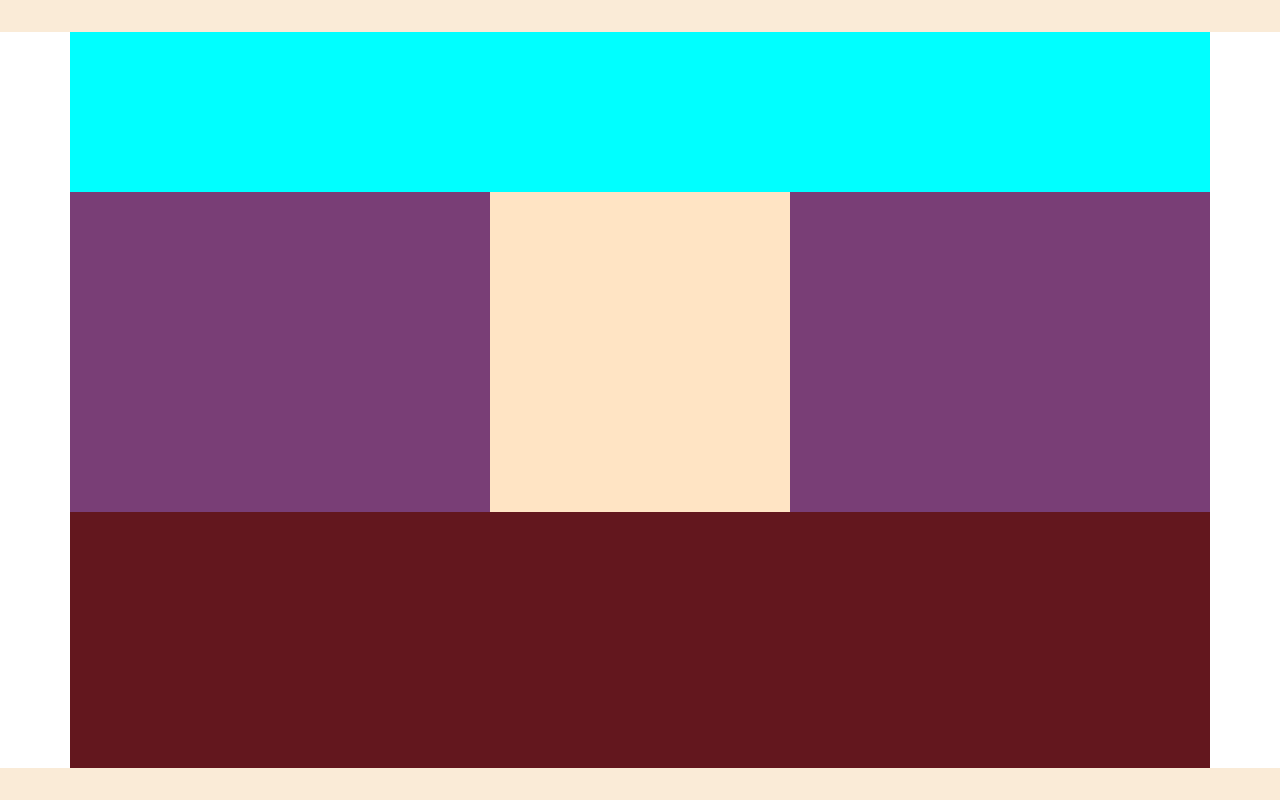
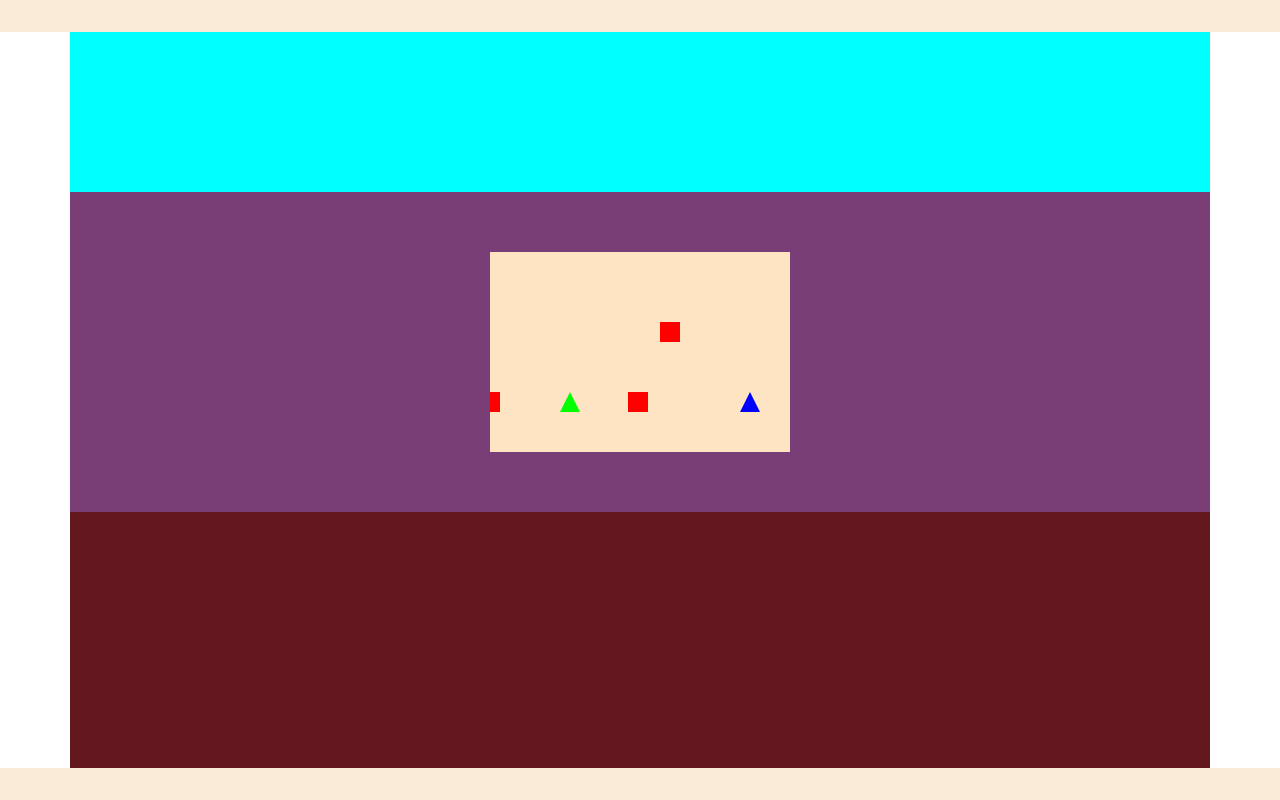
Before and after one commit to sumiship/ActionGame, a plain HTML site: page index.html in a window 1280 px wide. Drawn offline with nearby package versions, Linux system fonts and the light colour scheme.

Commit message:
[Canvas] enemies=>Create,Move

```diff
--- a/index.html
+++ b/index.html
@@ -31,10 +31,14 @@
         class="row"
         style="height: 40vh; background-color: rgb(121, 62, 118)"
       >
-        <div
+        <canvas
           class="view"
-          style="width: 300px; margin: 0 auto; background-color: bisque"
-        ></div>
+          width="300px"
+          height="200px"
+          style="margin: auto; background-color: bisque"
+        >
+          canvas not supported.
+        </canvas>
       </div>
       <div
         class="row"
--- a/js/main.js
+++ b/js/main.js
@@ -0,0 +1,128 @@
+"use strict";
+
+{
+  const canvas = document.querySelector("canvas");
+  // if (typeof canvas.getContext === "undefined") {
+  //   return;
+  // }
+  const ctx = canvas.getContext("2d");
+  ctx.translate(150, 100);
+
+  class Enemy {
+    constructor(x, y, shape, color) {
+      this.x = x;
+      this.y = y;
+      this.shape = shape;
+      this.color = color;
+    }
+    draw() {
+      switch (this.color) {
+        case "red":
+          ctx.fillStyle = "rgb(255,0,0)";
+          break;
+        case "green":
+          ctx.fillStyle = "rgb(0,255,0)";
+          break;
+        case "blue":
+          ctx.fillStyle = "rgb(0,0,255)";
+      }
+      switch (this.shape) {
+        case "circle":
+          ctx.beginPath();
+          ctx.arc(
+            this.x,
+            this.y,
+            10,
+            (0 * Math.PI) / 180,
+            (360 * Math.PI) / 180,
+            false
+          );
+          break;
+        case "square":
+          ctx.beginPath();
+          ctx.rect(this.x - 10, this.y - 10, 20, 20);
+          break;
+        case "triangle":
+          ctx.beginPath();
+          ctx.moveTo(this.x, this.y - 10);
+          ctx.lineTo(this.x - 10, this.y + 10);
+          ctx.lineTo(this.x + 10, this.y + 10);
+      }
+      ctx.fill();
+    }
+  }
+
+  // let view = new Enemy(10, 10, "circle", "red");
+  // view.draw();
+  // view = new Enemy(-50, 30, "square", "green");
+  // view.draw();
+  // view = new Enemy(-50, 60, "triangle", "blue");
+  // view.draw();
+
+  let enemies = [];
+
+  const addEnemy = () => {
+    let lr;
+    let height;
+    let shape;
+    let color;
+    let random = Math.floor(Math.random() * 36);
+    console.log(random);
+    if (random % 2 == 0) {
+      lr = -150;
+      random /= 2;
+    } else {
+      lr = 150;
+      random--;
+      random /= 2;
+    }
+    if (random % 2 == 0) {
+      height = 50;
+    } else {
+      height = -20;
+      random--;
+    }
+    if (random < 5) {
+      shape = "circle";
+    } else if (random < 11) {
+      shape = "triangle";
+      random -= 6;
+    } else {
+      shape = "square";
+      random -= 12;
+    }
+    if (random == 0) {
+      color = "red";
+    } else if (random == 2) {
+      color = "blue";
+    } else {
+      color = "green";
+    }
+    enemies.push(new Enemy(lr, height, shape, color));
+  };
+
+  {
+    let loop = 0;
+    const game = () => {
+      ctx.clearRect(-150, -100, canvas.width, canvas.height);
+      if (loop % 20 == 0) {
+        addEnemy();
+      }
+      enemies.forEach(function (enemy) {
+        enemy.draw();
+        if (enemy.x < 0) {
+          enemy.x += 2;
+        } else {
+          enemy.x -= 2;
+        }
+      });
+      loop++;
+      var id = setTimeout(game, 50);
+      if (loop > 100) {
+        clearTimeout(id);
+      }
+    };
+
+    game();
+  }
+}
```
